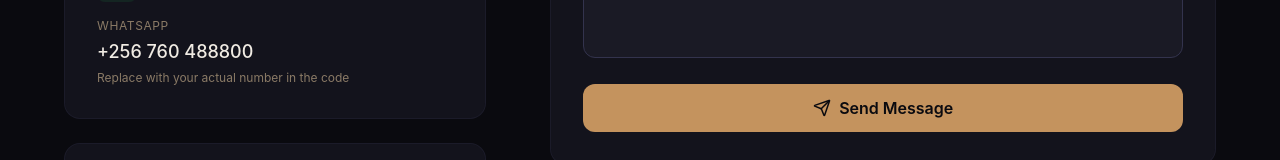
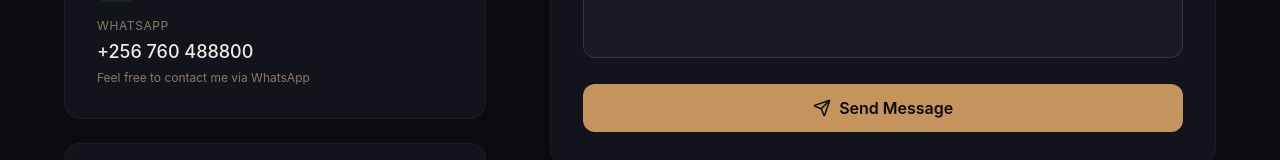
Before and after one commit to MwesigwaLewis/Lumuli, a Next.js app: page / in a window 1280 px wide. Shown: the part 5019-5179 px from the top of the page. Built offline with nearby package versions, Linux system fonts and the light colour scheme.

Commit message:
Update WhatsApp contact message in index.tsx

```diff
--- a/pages/index.tsx
+++ b/pages/index.tsx
@@ -485,7 +485,7 @@ export default function Home() {
                     <a href="https://wa.me/256760488800" target="_blank" rel="noopener noreferrer" className="text-lg font-medium hover:text-green-400 transition-colors">
                       +256 760 488800
                     </a>
-                    <p className="text-xs text-sand-500 mt-1">Replace with your actual number in the code</p>
+                    <p className="text-xs text-sand-500 mt-1">Feel free to contact me via WhatsApp</p>
                   </div>
                   <div className="card">
                     <h3 className="font-bold mb-2">Connect With Me</h3>
```
